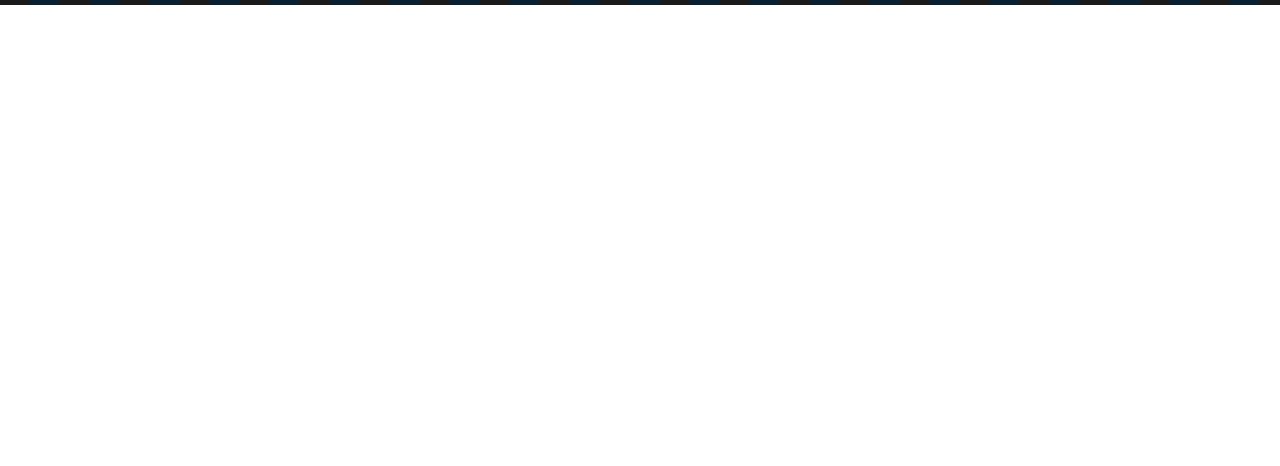
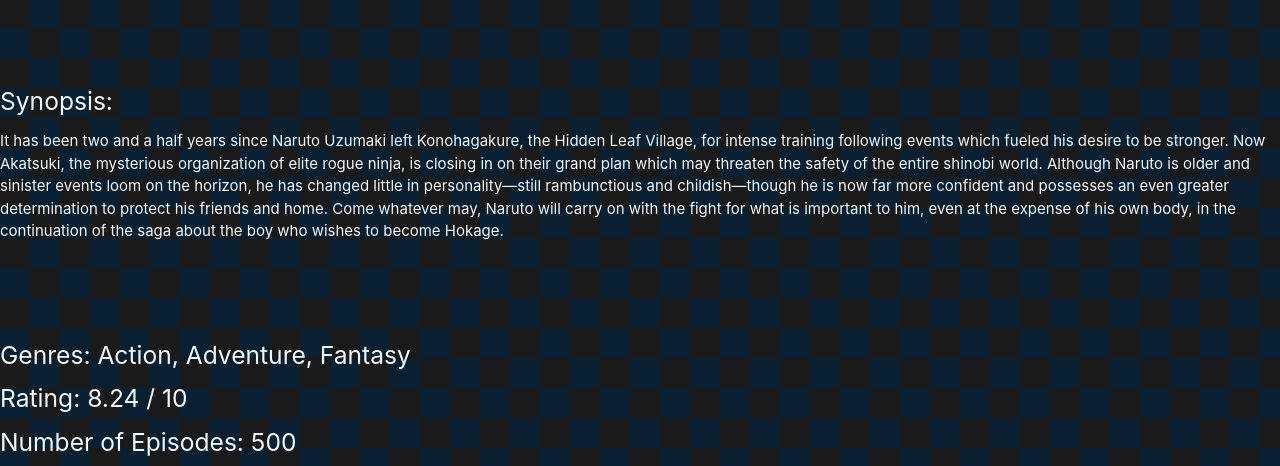
Before and after one commit to Comp-Girlies/INFO1601-PROJECT, a website: page public/animeinfo.html in a window 1280 px wide. Shown: the part 843-1309 px from the top of the page. Before the commit the page ends 848 px from the top, so only its background shows below. Drawn offline with nearby package versions, Linux system fonts and the light colour scheme.

Commit message:
afdfafafa

```diff
--- a/public/animeinfo.html
+++ b/public/animeinfo.html
@@ -128,6 +128,18 @@
             </div>
           </div>
           </center>
+          <br><br><br>
+
+          <h5>Synopsis:</h5>
+          <p>It has been two and a half years since Naruto Uzumaki left Konohagakure, the Hidden Leaf Village, for intense training following events which fueled his desire to be stronger. Now Akatsuki, the mysterious organization of elite rogue ninja, is closing in on their grand plan which may threaten the safety of the entire shinobi world.
+
+            Although Naruto is older and sinister events loom on the horizon, he has changed little in personality—still rambunctious and childish—though he is now far more confident and possesses an even greater determination to protect his friends and home. Come whatever may, Naruto will carry on with the fight for what is important to him, even at the expense of his own body, in the continuation of the saga about the boy who wishes to become Hokage.
+          </p>
+
+          <br><br><br>
+          <h5>Genres: Action, Adventure, Fantasy</h5>
+          <h5>Rating: 8.24 / 10</h5>
+          <h5>Number of Episodes: 500</h5>
 
     <script>
          M.AutoInit();
```
